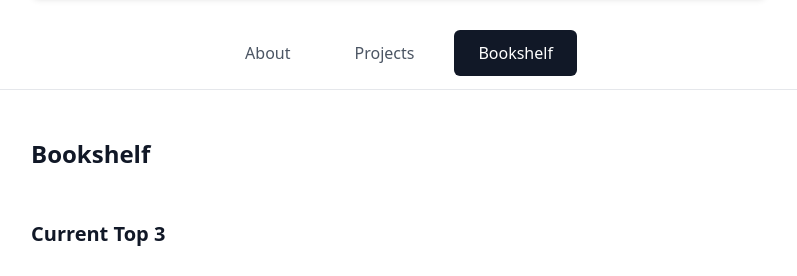
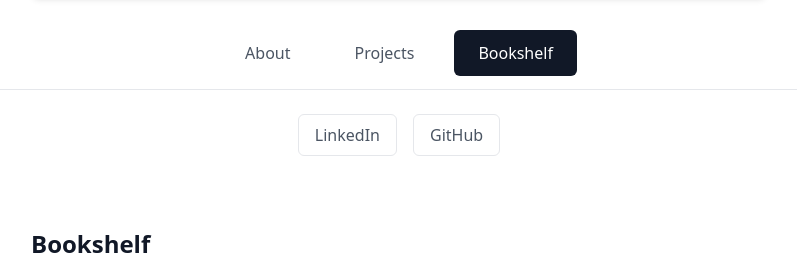
Before and after one commit to olehsekirkin/portfolio, an Astro site: page /bookshelf in a window 1280 px wide. Shown: the part 227-503 px from the top of the page, without its empty margins (241-1038 px from the left). Built offline with nearby package versions, Linux system fonts and the light colour scheme; Astro itself is replaced by a stand-in of ours.

Commit message:
Update Layout.astrobutton

```diff
--- a/src/layouts/Layout.astro
+++ b/src/layouts/Layout.astro
@@ -38,10 +38,11 @@ const currentPath = pathname.slice(1);
     <meta name="generator" content={Astro.generator} />
     <title>{title}</title>
   </head>
-  <body class="bg-white text-gray-900">
+  <body class="bg-white text-gray-900 font-inter">
     <div class="h-[220px]"></div>
     <Header {...headerInfo} />
 
+    <!-- Navigation -->
     <nav class="sticky top-[200px] bg-white/80 backdrop-blur-sm py-6 z-40 border-b">
       <div class="max-w-3xl mx-auto px-4">
         <ul class="flex justify-center space-x-4">
@@ -51,8 +52,10 @@ const currentPath = pathname.slice(1);
               <li>
                 <a
                   href={`/${path}`}
-                  class={`px-6 py-3 rounded-md transition-colors ${
-                    isActive ? "bg-gray-900 text-white" : "text-gray-600 hover:bg-gray-100"
+                  class={`px-6 py-3 rounded-md transition-all duration-200 ease-in-out transform ${
+                    isActive
+                      ? "bg-gray-900 text-white"
+                      : "text-gray-600 hover:text-gray-900 hover:bg-gray-100 hover:scale-[1.03] hover:shadow-sm"
                   }`}
                 >
                   {label}
@@ -64,6 +67,20 @@ const currentPath = pathname.slice(1);
       </div>
     </nav>
 
+    <!-- Social Buttons -->
+    <div class="max-w-3xl mx-auto px-4 py-6 flex justify-center space-x-4">
+      {headerInfo.socials.map(({ label, url }) => (
+        <a
+          href={url}
+          target="_blank"
+          rel="noopener noreferrer"
+          class="inline-block px-4 py-2 border border-gray-200 rounded-md text-gray-600 hover:text-gray-900 hover:border-gray-400 hover:bg-gray-50 hover:shadow-sm transition-all duration-200 ease-in-out transform hover:scale-[1.03]"
+        >
+          {label}
+        </a>
+      ))}
+    </div>
+
     <main class="max-w-3xl mx-auto px-4 py-12">
       <slot />
     </main>
```
